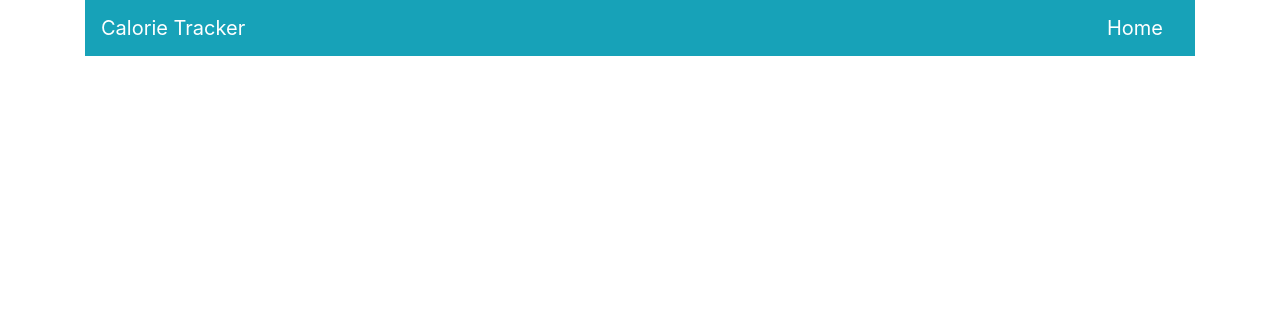
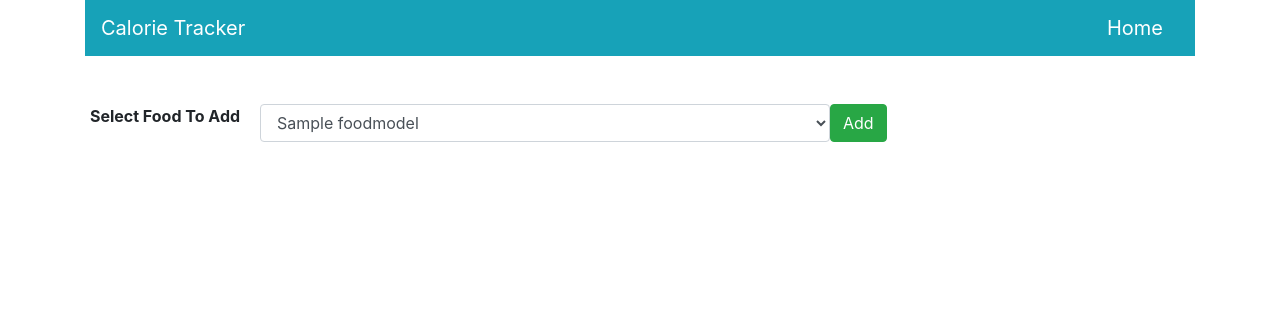
Before and after one commit to lwairore/django-calorie-tracker, a Django app: page / in a window 1280 px wide. Shown: the top 316 px of the page. Run offline with Django 3.2, Linux system fonts and the light colour scheme; a user stored in the database is signed in; tables that the repository leaves empty hold one stand-in row (values such as "Sample post"); parts of the project's set-up code (start-up, migrations or seed data) failed here and were passed over; some libraries are stand-ins or nearby versions.

Commit message:
- Add form input section to add food.

```diff
--- a/calorie_tracker_app/templates/calorie_tracker/index.html
+++ b/calorie_tracker_app/templates/calorie_tracker/index.html
@@ -14,6 +14,27 @@
                 </nav>
             </div>
         </div>
+
+        <br><br>
+
+        <div style="text-align:center" class="row">
+            <div class="col-md-12">
+                <form method="POST">
+                    <div class="form-group row">
+                        {% csrf_token %}
+                        <label class="col-md-2">
+                            <b>Select Food To Add </b>
+                        </label>
+                        <select class="col-md-6 form-control" name="food_consumed" id="food_consumed">
+                            {% for food in foods %}
+                            <option value="{{food.name}}">{{food.name}}</option>
+                            {% endfor %}
+                        </select>
+                        <button class="btn btn-success" type="submit">Add</button>
+                    </div>
+                </form>
+            </div>
+        </div>
     </div>
 </head>
 
```
